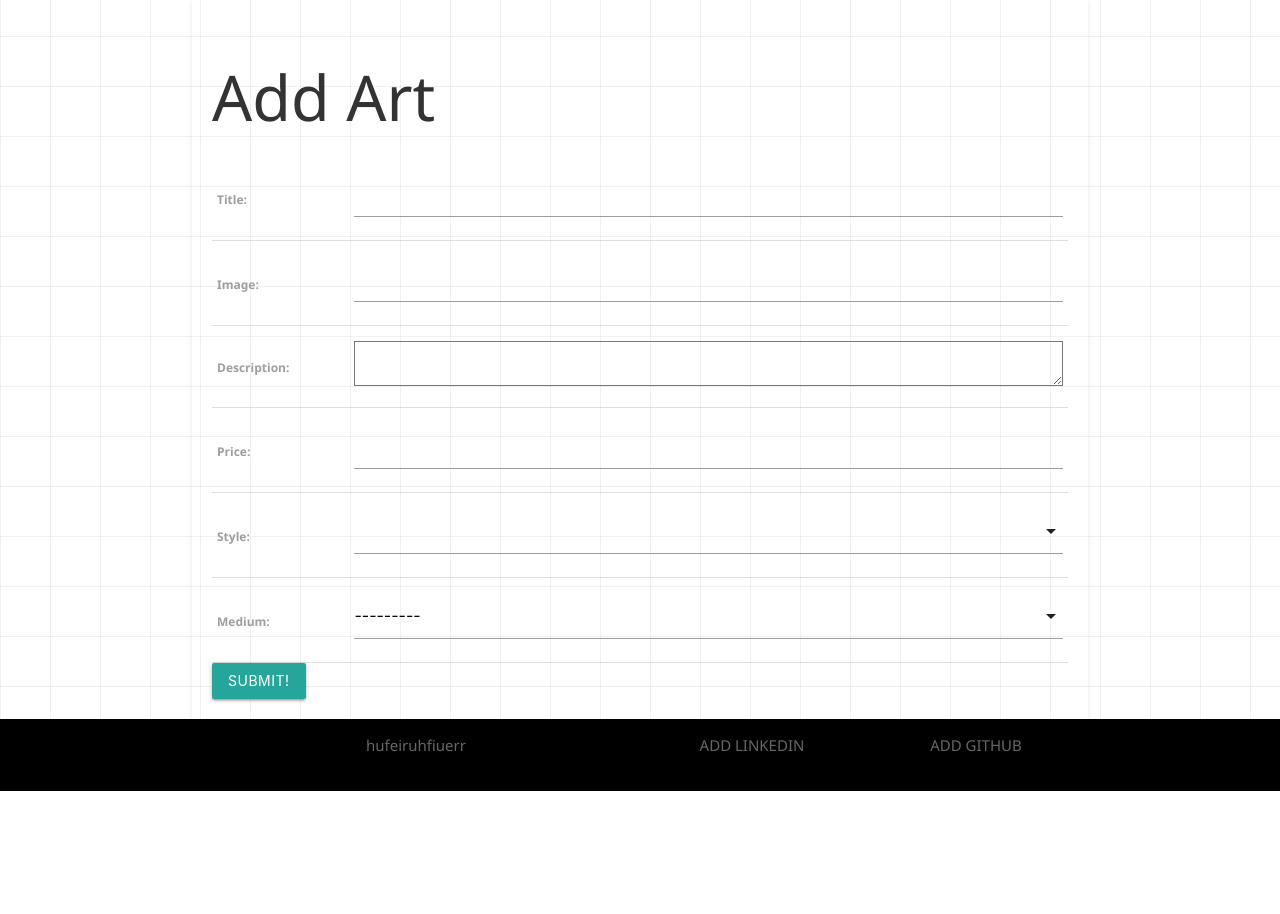
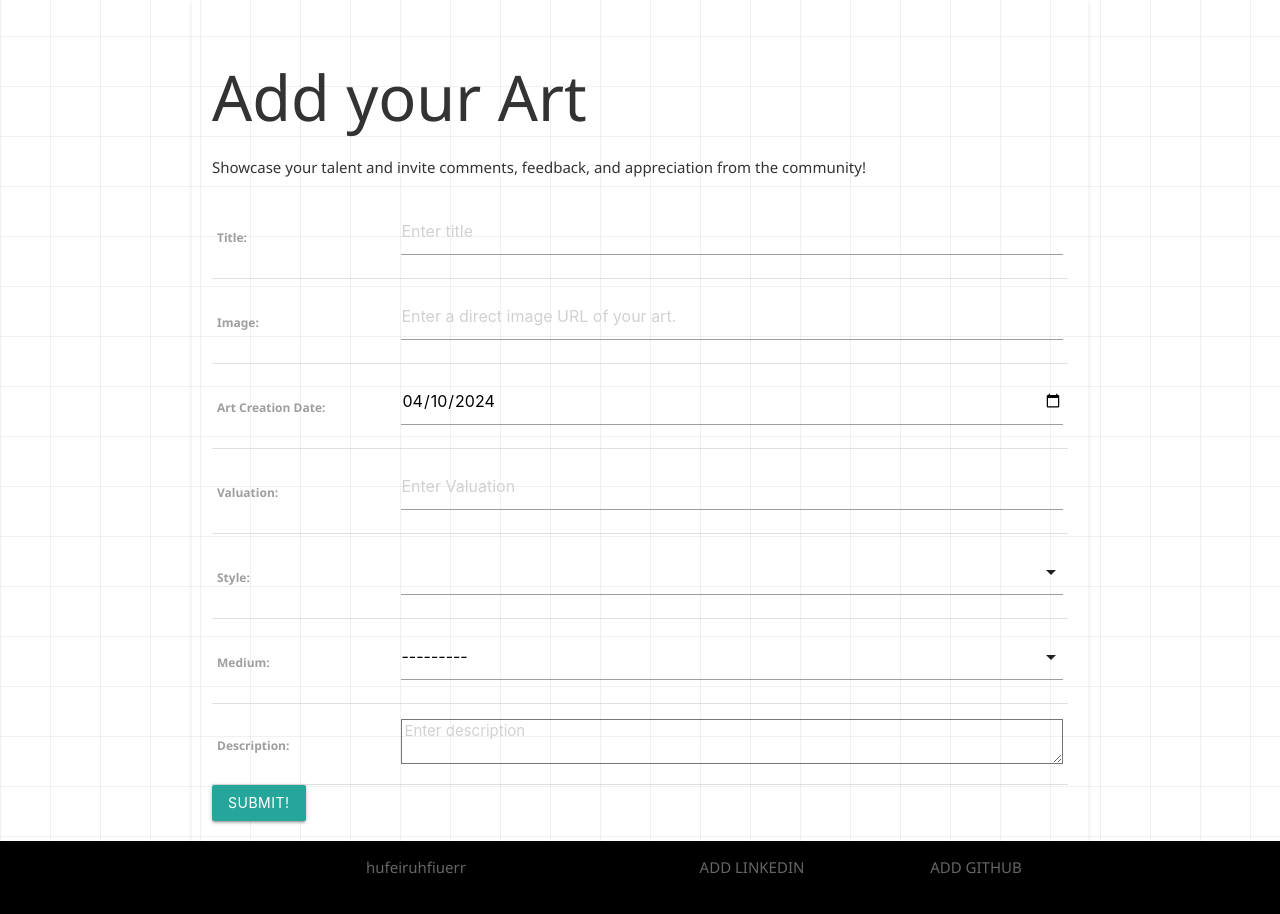
Before and after one commit to leon988/PG2, a Django app: page /art/create/ in a window 1280 px wide. Shown: the part 64-978 px from the top of the page. Before the commit the page ends 855 px from the top, so only its background shows below. Run offline with Django 5.2, Linux system fonts and the light colour scheme; the visitor is signed in with stand-in values (Sample User, id 1); data that the repository does not hold is empty.

Commit message:
update to forms html, forms/models/views

```diff
--- a/main_app/forms.py
+++ b/main_app/forms.py
@@ -1,19 +1,40 @@
 from django import forms
 from django.contrib.auth.models import User
-from .models import Profile, Comment
+from .models import Profile, Comment, Art, Medium, Style
 
 
 class UserForm(forms.ModelForm):
     class Meta:
         model = User
-        fields = ('first_name', 'last_name')
+        fields = ['first_name', 'last_name']
 
 class ProfileForm(forms.ModelForm):
     class Meta:
         model = Profile
-        fields = ('profile_pic', 'bio', 'location')
+        fields = ['profile_pic', 'bio', 'location']
 
 class CommentForm(forms.ModelForm):
     class Meta:
         model = Comment
-        fields = ('comment',)
+        fields = ['comment']
+
+class ArtForm(forms.ModelForm):
+    class Meta:
+        model = Art
+        fields = ['title', 'image', 'date', 'price', 'style', 'medium','description']
+        widgets = {
+            'title': forms.TextInput(attrs={'placeholder': 'Enter title'}),
+            'image': forms.TextInput(attrs={'placeholder': 'Enter a direct image URL of your art.'}),
+            'date': forms.DateInput(attrs={'type': 'date', 'placeholder': 'Select creation date'}),
+            'price': forms.NumberInput(attrs={'type': 'number', 'placeholder': 'Enter Valuation'}),
+            'description': forms.Textarea(attrs={'placeholder': 'Enter description'}),
+        }
+    def __init__(self, *args, **kwargs):
+        super().__init__(*args, **kwargs)
+        self.fields['medium'].queryset = Medium.objects.all()
+        self.fields['style'].queryset = Style.objects.all()
+
+
+# https://ccbv.co.uk/
+# __init__ method of class ArtForm is used to customize the queryset for medium and style.
+# this makes all available options from the Medium and Style models, respectively
--- a/main_app/models.py
+++ b/main_app/models.py
@@ -52,6 +52,7 @@
     ('OTH', 'Other')
 )
 
+
 # Model 3: Medium
 class Medium(models.Model):
     name = models.CharField(max_length=75, choices=MEDIUM, default=MEDIUM[0][0])
@@ -61,6 +62,7 @@
 
     def get_absolute_url(self):
         return reverse('mediums_detail', kwargs={'pk': self.id})
+
 
 # Model 2: Style
 class Style(models.Model):
@@ -72,16 +74,17 @@
     def get_absolute_url(self):
         return reverse('styles_detail', kwargs={'pk': self.id})
 
+
 # Model 1: Art
 class Art(models.Model):
     title = models.CharField(max_length=75)
     image = models.CharField(max_length=500)
-    description = models.TextField(max_length=750)
     date = models.DateField('Art Creation Date', default=now)
-    price = models.DecimalField(max_digits=1000, decimal_places=2)
-    like = models.IntegerField(default=0)
+    price = models.DecimalField('Valuation', max_digits=1000, decimal_places=2)
     style = models.ManyToManyField(Style)
     medium = models.ForeignKey(Medium, on_delete=models.PROTECT)
+    description = models.TextField(max_length=750)
+    like = models.IntegerField(default=0)
     user = models.ForeignKey(User, on_delete=models.CASCADE)
 
     def __str__(self):
@@ -89,6 +92,7 @@
 
     def get_absolute_url(self):
         return reverse('arts_detail', kwargs={'pk': self.id})
+
 
 # Model 4: Comment
 class Comment(models.Model):
--- a/main_app/templates/main_app/art_form.html
+++ b/main_app/templates/main_app/art_form.html
@@ -5,7 +5,10 @@
 <h1>Edit <span class="teal-text">{{object.title}}</span></h1>
 
 {% else %}
-<h1>Add Art</h1>
+<h1>Add your Art</h1>
+<p>Showcase your talent and invite comments, feedback, and appreciation from the community!</p>
+
+
 {% endif %}
 <!-- Leaving the action empty makes the form post to the same url used to display it -->
 <form action="" method="post">
--- a/main_app/templates/registration/login.html
+++ b/main_app/templates/registration/login.html
@@ -1,11 +1,15 @@
 {% extends 'base.html' %}
 {% block content %}
 
-<h1>Log In</h1>
+<h1>Sign in to PG²</h1>
+
 <form method="POST" action="{% url 'login' %}">
   {% csrf_token %}
   {{ form.as_p }}
   <input type="hidden" name="next" value="{{ next }}">
   <button type="submit" class="btn">Log In</button>
 </form>
+
+<p>Don't have an account? <a href="{% url 'signup' %}">Sign Up</a></p>
+
 {% endblock %}
--- a/main_app/views.py
+++ b/main_app/views.py
@@ -8,7 +8,7 @@
 from django.utils import timezone
 from django.urls import reverse_lazy
 from .models import Art, Style, Medium, Comment, Profile
-from .forms import UserForm, ProfileForm, CommentForm
+from .forms import UserForm, ProfileForm, CommentForm, ArtForm
 
 
 # Create your views here.
@@ -28,7 +28,7 @@
 
 class ArtCreate(LoginRequiredMixin, CreateView):
     model = Art
-    fields =['title', 'image', 'description', 'price', 'style', 'medium']
+    form_class = ArtForm
 
     def form_valid(self, form):
         form.instance.user = self.request.user
@@ -36,7 +36,7 @@
 
 class ArtUpdate(LoginRequiredMixin, UpdateView):
     model = Art
-    fields = ['title', 'image', 'description', 'price', 'style', 'medium']
+    form_class = ArtForm
 
 class ArtDelete(LoginRequiredMixin, DeleteView):
     model = Art
@@ -85,7 +85,6 @@
         medium = self.get_object()
         context['artworks'] = Art.objects.filter(medium=medium)
         return context
-
 
 class MediumUpdate(LoginRequiredMixin, UpdateView):
     model = Medium
@@ -187,3 +186,4 @@
 
 
 # ref: https://www.geeksforgeeks.org/get_object_or_404-method-in-django-models/
+# ref: https://stackoverflow.com/questions/4101258/how-do-i-add-a-placeholder-on-a-charfield-in-django
```
Also changed, not shown: main_app/templates/registration/signup.html (+5 -11 lines), main_app/migrations/0007_alter_art_price.py (added).
